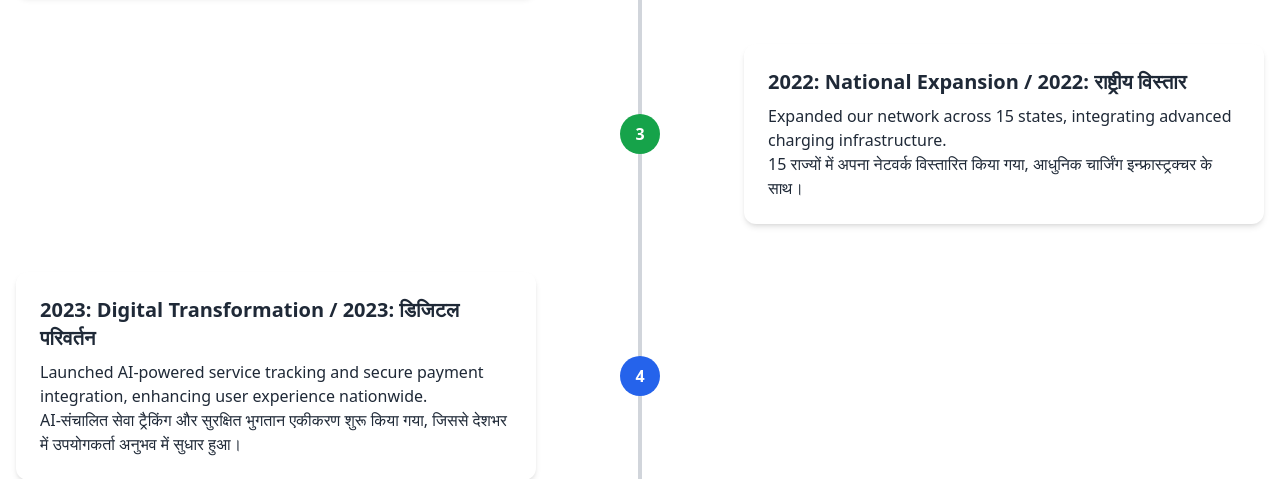
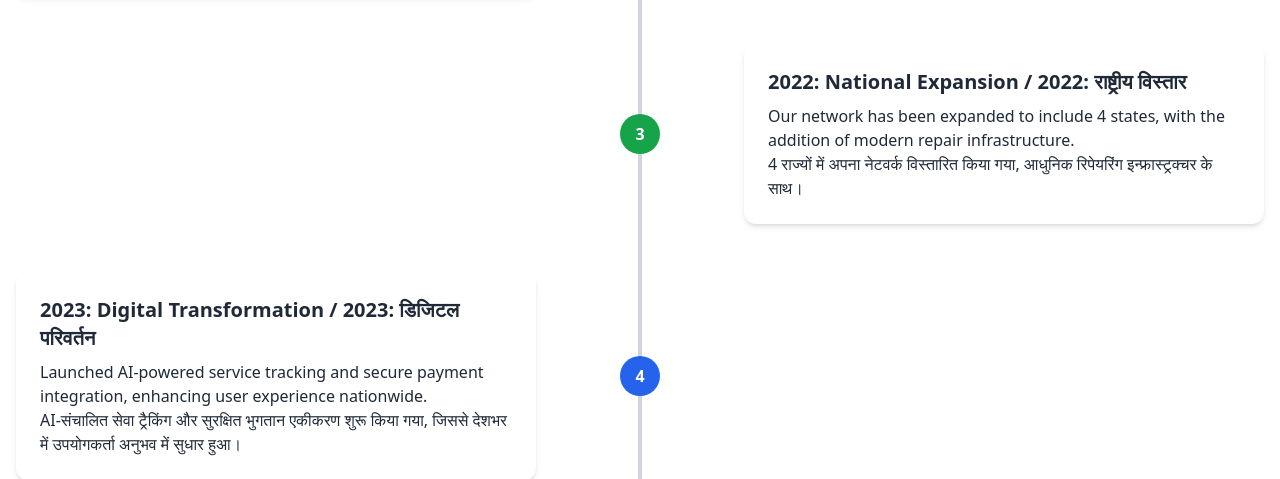
Before and after one commit to ByteMeBabyOneMoreTime/EV-Project-Amar-Ali, a Django app: page /about/ in a window 1280 px wide. Shown: the part 1503-1982 px from the top of the page. Run offline with Django 5.2, Linux system fonts and the light colour scheme; some libraries are stand-ins or nearby versions.

Commit message:
Updated the Page

```diff
--- a/templates/components/navbar.html
+++ b/templates/components/navbar.html
@@ -4,7 +4,7 @@
     <div class="flex items-center justify-between">
       <!-- Logo and title section -->
       <div class="flex items-center" hx-get="{% url 'homepage' %}" hx-target="#body" hx-swap="innerHTML" hx-push-url="true">
-        <img src="https://i.ibb.co/23pzy50p/Logo-EV-Rickshaw.png" alt="EV Services India Logo" class="w-10 h-10 md:w-12 md:h-12 rounded-full">
+        <img src="https://i.ibb.co/0RBCPXQs/logo.png" alt="EV Services India Logo" class="w-10 h-10 md:w-12 md:h-12 rounded-full">
         <div class="ml-3 md:ml-4">
           <h1 class="text-xl md:text-2xl font-bold text-blue-900">E-Rickshaw Suraksha Kendra</h1>
           <p class="text-xs md:text-sm text-green-700">Driving the Future of Sustainable Mobility</p>
--- a/templates/pages/about.html
+++ b/templates/pages/about.html
@@ -97,9 +97,10 @@ About Us / हमारे बारे में - EV Services India
             <div class="w-5/12 p-6 bg-white rounded-xl shadow-md">
               <h3 class="text-xl font-bold mb-2">2022: National Expansion / 2022: राष्ट्रीय विस्तार</h3>
               <p>
-                Expanded our network across 15 states, integrating advanced charging infrastructure.<br>
-                15 राज्यों में अपना नेटवर्क विस्तारित किया गया, आधुनिक चार्जिंग इन्फ्रास्ट्रक्चर के साथ।
-              </p>
+  Our network has been expanded to include 4 states, with the addition of modern repair infrastructure.<br>
+  4 राज्यों में अपना नेटवर्क विस्तारित किया गया, आधुनिक रिपेयरिंग इन्फ्रास्ट्रक्चर के साथ।
+</p>
+
             </div>
           </div>
 
--- a/templates/pages/index.html
+++ b/templates/pages/index.html
@@ -13,10 +13,13 @@
         <div id="hero-carousel" class="relative w-full h-full" x-data="carousel()">
           <div class="absolute inset-0 flex transition-transform duration-700 ease-in-out" :style="{ transform: `translateX(-${100 * currentSlide}%)` }">
             <div class="w-full flex-shrink-0">
-              <img src="https://images.pexels.com/photos/67183/pexels-photo-67183.jpeg?auto=compress&cs=tinysrgb&w=1260&h=750&dpr=1" alt="Electric Vehicle" class="w-full h-full object-cover">
+              <img src="https://akm-img-a-in.tosshub.com/indiatoday/images/story/202303/e-rickshaw_revolution_1-sixteen_nine.jpg?VersionId=Z13Q4j_znNCojZGWIZTrbMGAz.FZmEII&size=690:388" alt="Electric Vehicle" class="w-full h-full object-cover">
             </div>
             <div class="w-full flex-shrink-0">
               <img src="https://cdn.pixabay.com/photo/2014/03/11/12/03/tuk-tuk-285198_960_720.jpg" alt="Charging Station" class="w-full h-full object-cover">
+            </div>
+            <div class="w-full flex-shrink-0">
+              <img src="https://images.pexels.com/photos/67183/pexels-photo-67183.jpeg?auto=compress&cs=tinysrgb&w=1260&h=750&dpr=1" alt="Charging Station" class="w-full h-full object-cover">
             </div>
             <div class="w-full flex-shrink-0">
               <img src="https://cdn.pixabay.com/photo/2022/02/20/09/59/tuk-tuk-7024184_1280.jpg" alt="Sustainable Energy" class="w-full h-full object-cover">
--- a/templates/pages/services.html
+++ b/templates/pages/services.html
@@ -168,7 +168,7 @@ E-Rickshaw Suraksha Kendra - EV Services India
             </ul>
           </div>
           <div class="relative">
-            <img src="https://content3.jdmagicbox.com/comp/meerut/m1/9999px121.x121.170914153509.l7m1/catalogue/city-metro-delhi-road-meerut-meerut-battery-operated-auto-rickshaw-manufacturers-65kw66man1.jpg" alt="Service Process" class="rounded-xl shadow-lg">
+            <img src="https://images.news18.com/ibnlive/uploads/2022/09/shutterstock_2141962959.jpg" alt="Service Process" class="rounded-xl shadow-lg">
             <div class="absolute -bottom-6 -right-6 bg-blue-900 text-white p-6 rounded-lg shadow-md text-center">
               <p class="text-3xl font-bold">₹799</p>
               <p class="text-lg">महीने के पैकेज</p>
@@ -225,7 +225,7 @@ E-Rickshaw Suraksha Kendra - EV Services India
             </ul>
           </div>
           <div class="relative">
-            <img src="https://encrypted-tbn0.gstatic.com/images?q=tbn:ANd9GcTIsSYxbaeczgyIq7x8M1MR3T4GNJs0icTOTMXoN4yA8T2qqi_23Knv1aFWVMnn6UnUfYE&usqp=CAU" alt="Service Process" class="rounded-xl shadow-lg">
+            <img src="https://i.ibb.co/CqbSwKd/First-ever-female-E-Rickshaw-Driver-Inspirational-Story-1280x720.jpg" alt="Service Process" class="rounded-xl shadow-lg">
             <div class="absolute -bottom-6 -right-6 bg-blue-900 text-white p-6 rounded-lg shadow-md text-center">
               <p class="text-3xl font-bold">₹549</p>
               <p class="text-lg">महीने के पैकेज</p>
```
Also changed, not shown: static/logo.png (added).
